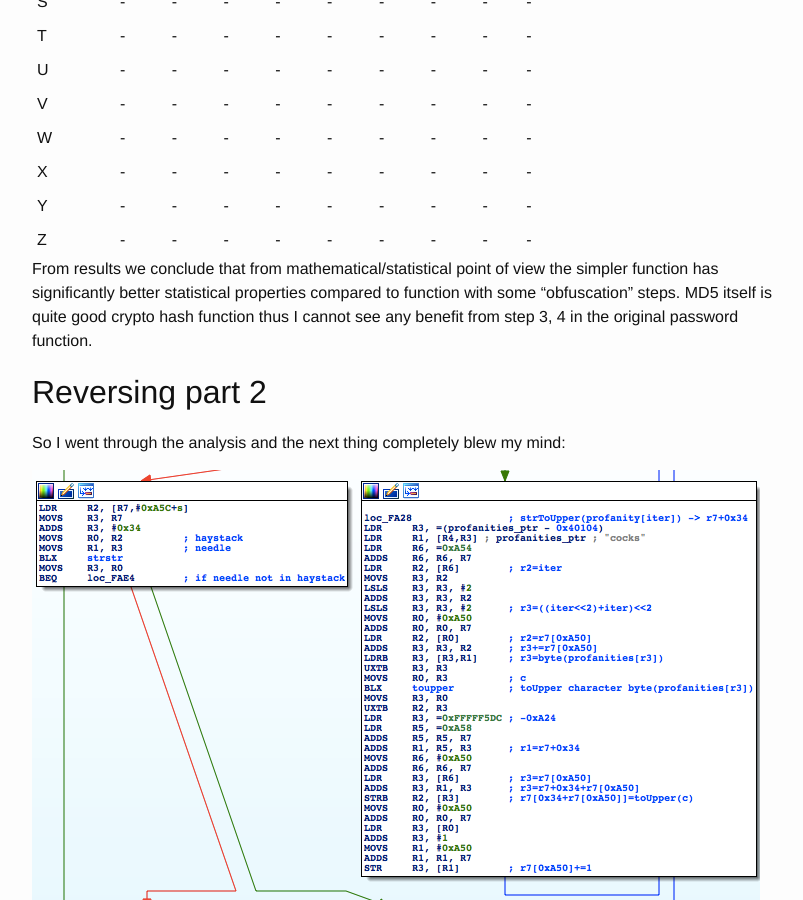
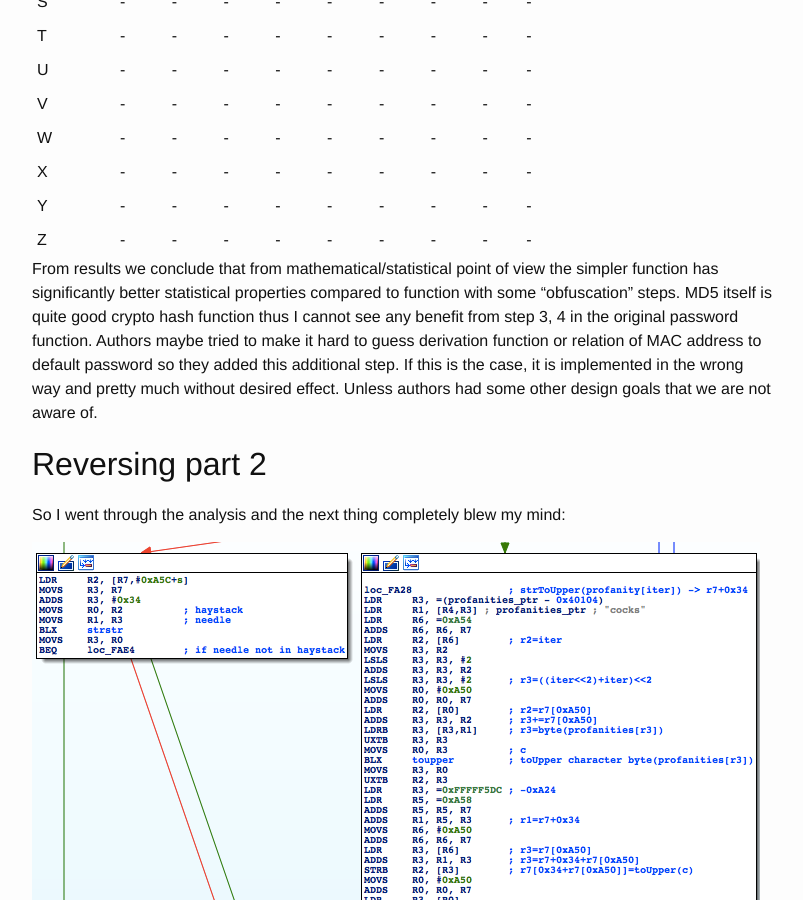
Before and after one commit to yolosec/deadcodeBlog, a Jekyll site: the page built from _posts/2016-06-14-UPC-UBEE-EVW3226-WPA2-RExing.markdown, in a window 1280 px wide and 900 px high, scrolled down 17557 px. Shown: the whole window, without its empty margins (238-1041 px from the left). Built offline with Jekyll 4.4.1, drawn with Linux system fonts in a browser that asks for light colours; formulas are drawn with MathJax 3.

Commit message:
ubee: discussion on obfuscation

```diff
--- a/_posts/2016-06-14-UPC-UBEE-EVW3226-WPA2-RExing.markdown
+++ b/_posts/2016-06-14-UPC-UBEE-EVW3226-WPA2-RExing.markdown
@@ -567,7 +567,11 @@ Z|-|-|-|-|-|-|-|-|-
 From results we conclude that from mathematical/statistical point of view the simpler function has
 significantly better statistical properties compared to function with some "obfuscation" steps.
 MD5 itself is quite good crypto hash function thus I cannot see any benefit
-from step 3, 4 in the original password function.
+from step 3, 4 in the original password function. Authors maybe tried to
+make it hard to guess derivation function or relation of MAC address to default password
+ so they added this additional step.
+If this is the case, it is implemented in the wrong way and pretty much without
+desired effect. Unless authors had some other design goals that we are not aware of.
 
 ## Reversing part 2
 
```
